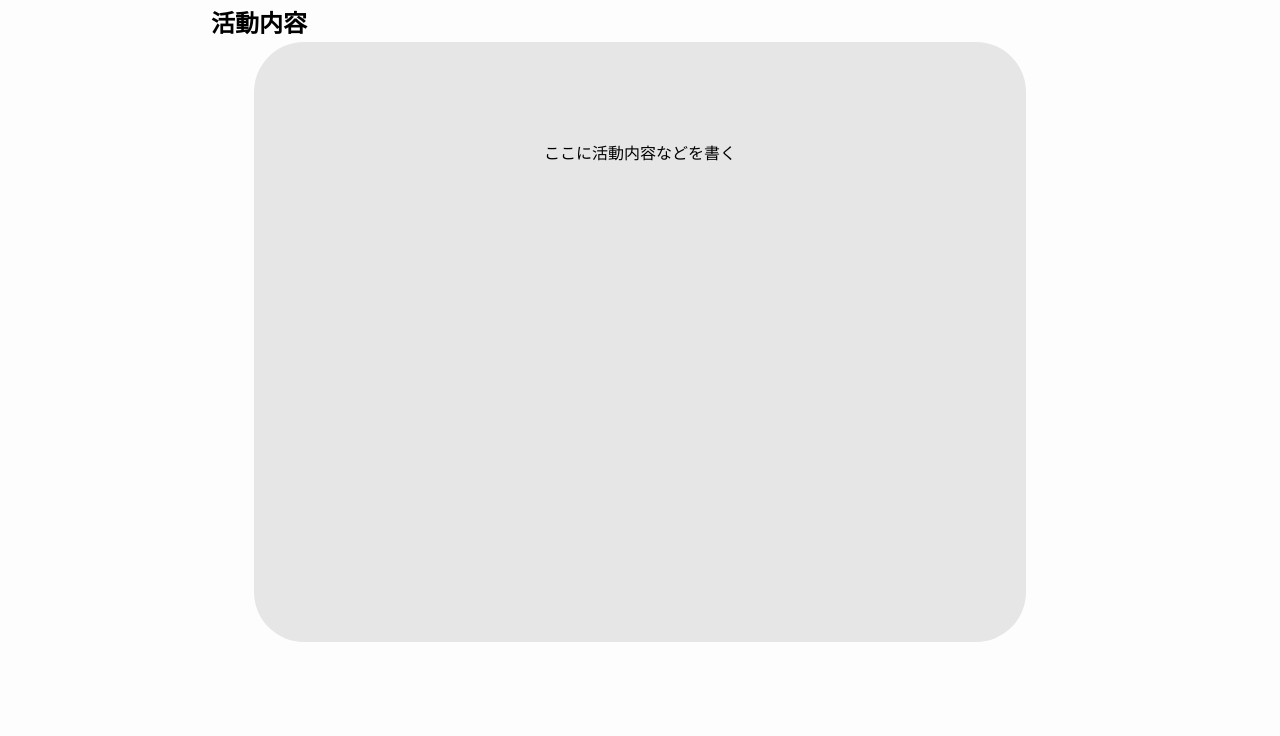
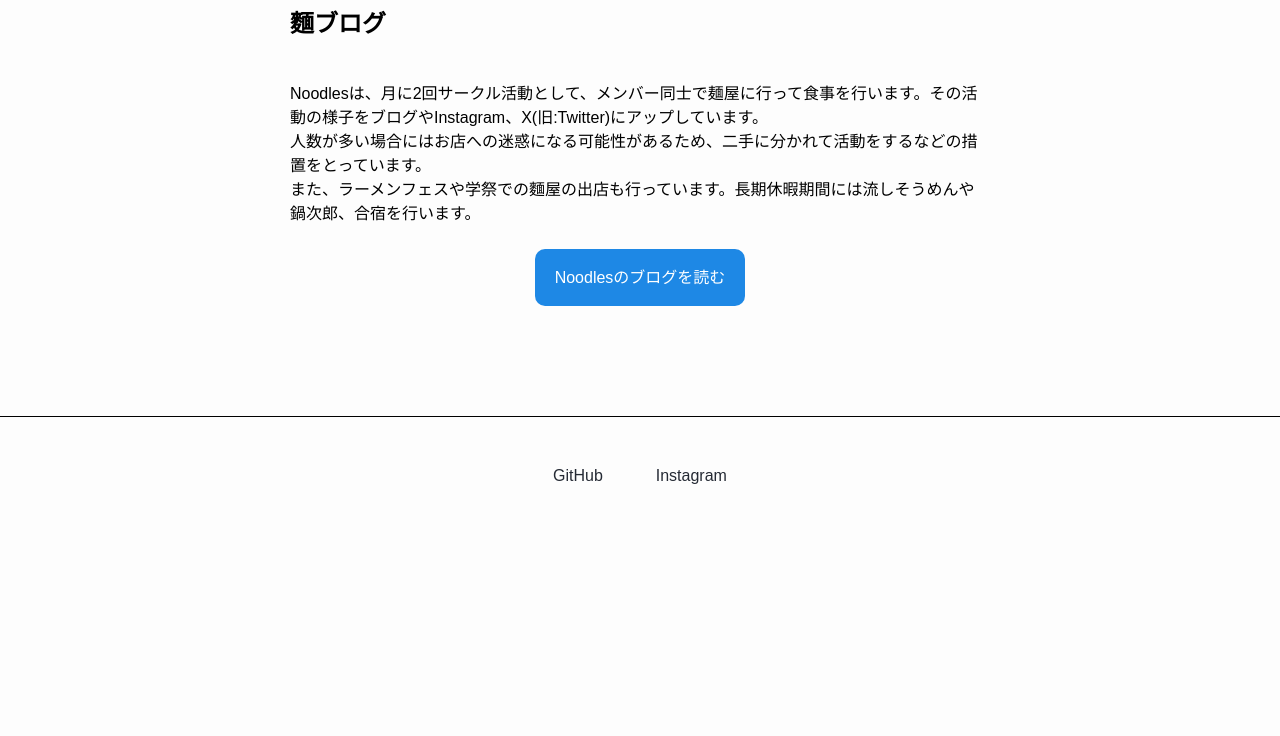
Before and after one commit to nonnhjleno/Noodles, an Astro site: page / in a window 1280 px wide. Shown: the part 133-869 px from the top of the page. After the commit the page ends 800 px from the top, so only its background shows below. Built offline with nearby package versions, Linux system fonts and the light colour scheme; Astro itself is replaced by a stand-in of ours.

Commit message:
トップページを作成

```diff
--- a/src/pages/index.astro
+++ b/src/pages/index.astro
@@ -1,17 +1,52 @@
 ---
 import "../styles/global.css";
 
-import BaseLayout from '../layouts/BaseLayout.astro';
+import BaseLayout from "../layouts/BaseLayout.astro";
 
-const pageTitle ="Noodlesのブログ"
+const pageTitle = "Noodles";
 ---
 
+<style>
+  #aboutTop {
+    max-width: 700px;
+    margin: 0 auto;
+  }
+
+  #aboutTop #description {
+    margin: 40px 0;
+  }
+
+  .blog-link {
+    margin: 30px auto;
+    width: fit-content;
+  }
+
+  .blog-link a {
+    padding: 20px;
+    background-color: #1e88e5;
+    border-radius: 10px;
+    color: white;
+    text-decoration: none;
+  }
+
+</style>
 <BaseLayout pageTitle={pageTitle}>
   <div class="about">
-    <h1>{pageTitle}</h1>
-    <h2>活動内容</h2>
-    <div>
-      ここに活動内容などを書く
+    <div id="aboutTop">
+      <h1>{pageTitle}</h1>
+      <h2>麵ブログ</h2>
+      <div id="description">
+        <p>
+          Noodlesは、月に2回サークル活動として、メンバー同士で麺屋に行って食事を行います。その活動の様子をブログやInstagram、X(旧:Twitter)にアップしています。
+        </p>
+        <p>
+          人数が多い場合にはお店への迷惑になる可能性があるため、二手に分かれて活動をするなどの措置をとっています。
+        </p>
+        <p>
+          また、ラーメンフェスや学祭での麵屋の出店も行っています。長期休暇期間には流しそうめんや鍋次郎、合宿を行います。
+        </p>
+      </div>
+      <p class="blog-link"><a href="/blog">Noodlesのブログを読む</a></p>
     </div>
   </div>
 </BaseLayout>
--- a/src/styles/global.css
+++ b/src/styles/global.css
@@ -16,16 +16,6 @@ main {
   margin: 0;
   padding: 0;
   box-sizing: border-box;
-}
-
-.about div{
-  width: 90%;
-  margin: 0 auto;
-  height: 600px;
-  background-color: rgb(230, 230, 230);
-  border-radius: 50px;
-  text-align: center;
-  padding: 100px 0;
 }
 
 h1 {
```
